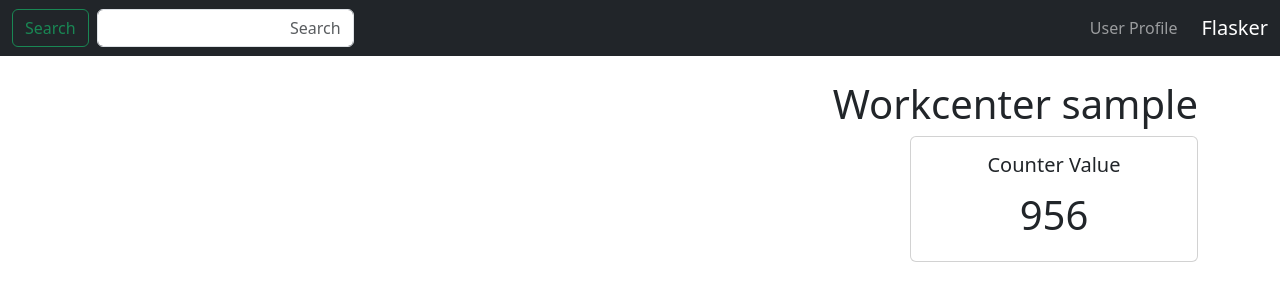
After one commit to oliveirasamuel5959/python_flask_sample, a Flask app: a page that uses templates/base.html in a window 1280 px wide. The commit adds this page. Shown: the top 301 px of the page. Run offline with Flask 3, Linux system fonts and the light colour scheme.

Commit message:
Added base template and Bootstrap to code

```diff
--- a/app.py
+++ b/app.py
@@ -18,5 +18,9 @@ def index():
     name = "<strong>John</strong>"
     return render_template("index.html", name=name)
 
+@app.route("/user/<name>")
+def user(name):
+    return render_template("user.html", name=name)
+
 if __name__ == "__main__":
     app.run(debug=True)
--- /dev/null
+++ b/templates/base.html
@@ -0,0 +1,32 @@
+<!doctype html>
+<html lang="ar" dir="rtl">
+  <head>
+    <!-- Required meta tags -->
+    <meta charset="utf-8">
+    <meta name="viewport" content="width=device-width, initial-scale=1">
+
+    <!-- Bootstrap CSS -->
+    <link rel="stylesheet" href="https://cdn.jsdelivr.net/npm/bootstrap@5.3.3/dist/css/bootstrap.rtl.min.css" integrity="sha384-dpuaG1suU0eT09tx5plTaGMLBsfDLzUCCUXOY2j/LSvXYuG6Bqs43ALlhIqAJVRb" crossorigin="anonymous">
+
+    <title>Flask</title>
+  </head>
+  <body>
+    {% include 'navbar.html' %}
+    </br>
+    <div class="container">
+        {% block content %}
+        {% endblock %}
+    </div>
+
+    <!-- Optional JavaScript; choose one of the two! -->
+
+    <!-- Option 1: Bootstrap Bundle with Popper -->
+    <script src="https://cdn.jsdelivr.net/npm/bootstrap@5.3.3/dist/js/bootstrap.bundle.min.js" integrity="sha384-YvpcrYf0tY3lHB60NNkmXc5s9fDVZLESaAA55NDzOxhy9GkcIdslK1eN7N6jIeHz" crossorigin="anonymous"></script>
+
+    <!-- Option 2: Separate Popper and Bootstrap JS -->
+    <!--
+    <script src="https://cdn.jsdelivr.net/npm/@popperjs/core@2.11.8/dist/umd/popper.min.js" integrity="sha384-I7E8VVD/ismYTF4hNIPjVp/Zjvgyol6VFvRkX/vR+Vc4jQkC+hVqc2pM8ODewa9r" crossorigin="anonymous"></script>
+    <script src="https://cdn.jsdelivr.net/npm/bootstrap@5.3.3/dist/js/bootstrap.min.js" integrity="sha384-0pUGZvbkm6XF6gxjEnlmuGrJXVbNuzT9qBBavbLwCsOGabYfZo0T0to5eqruptLy" crossorigin="anonymous"></script>
+    -->
+  </body>
+</html>
--- /dev/null
+++ b/templates/cards.html
@@ -0,0 +1,7 @@
+<div class="card" style="width: 18rem;">
+    <div class="card-body">
+      <h5 class="card-title text-center">Counter Value</h5>
+      <!-- <h6 class="card-subtitle mb-2 text-body-secondary">Card subtitle</h6> -->
+      <p class="card-text text-center fs-1">956</p>
+    </div>
+  </div>
--- a/templates/index.html
+++ b/templates/index.html
@@ -1,3 +1,6 @@
+{% extends 'base.html' %}
+
+{% block content %}
     <!DOCTYPE html>
     <html lang="en">
     <head>
@@ -9,3 +12,4 @@
         <h1>Hello, {{ name | safe }}</h1>
     </body>
     </html>
+{% endblock %}
--- /dev/null
+++ b/templates/navbar.html
@@ -0,0 +1,19 @@
+<nav class="navbar navbar-expand-lg navbar-dark bg-dark">
+    <div class="container-fluid">
+      <a class="navbar-brand" href="{{ url_for('index') }}">Flasker</a>
+      <button class="navbar-toggler" type="button" data-bs-toggle="collapse" data-bs-target="#navbarSupportedContent" aria-controls="navbarSupportedContent" aria-expanded="false" aria-label="Toggle navigation">
+        <span class="navbar-toggler-icon"></span>
+      </button>
+      <div class="collapse navbar-collapse" id="navbarSupportedContent">
+        <ul class="navbar-nav me-auto mb-2 mb-lg-0">
+          <li class="nav-item">
+            <a class="nav-link" href="{{ url_for('user', name='Samuel') }}">User Profile</a>
+          </li>
+        </ul>
+        <form class="d-flex" role="search">
+          <input class="form-control me-2" type="search" placeholder="Search" aria-label="Search">
+          <button class="btn btn-outline-success" type="submit">Search</button>
+        </form>
+      </div>
+    </div>
+  </nav>
--- /dev/null
+++ b/templates/user.html
@@ -0,0 +1,6 @@
+{% extends 'base.html' %}
+
+{% block content %}
+    <h1>Workcenter {{ name | safe }}</h1>
+    {% include 'cards.html' %}
+{% endblock %}
```
Also changed, not shown: templates/404.html (+11 -5 lines), templates/500.html (+9 -5 lines). Lines whose indentation alone changed are shown as unchanged.
